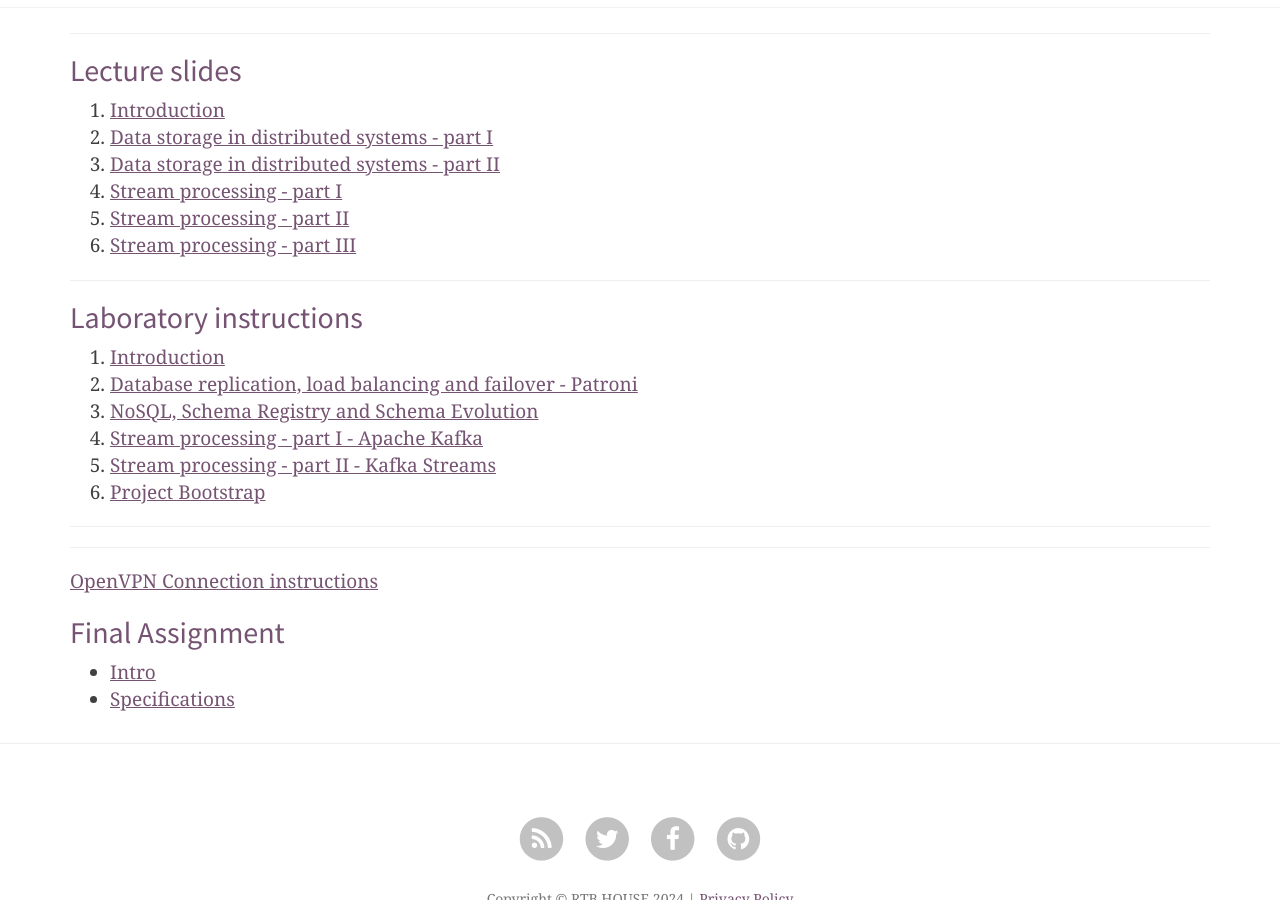
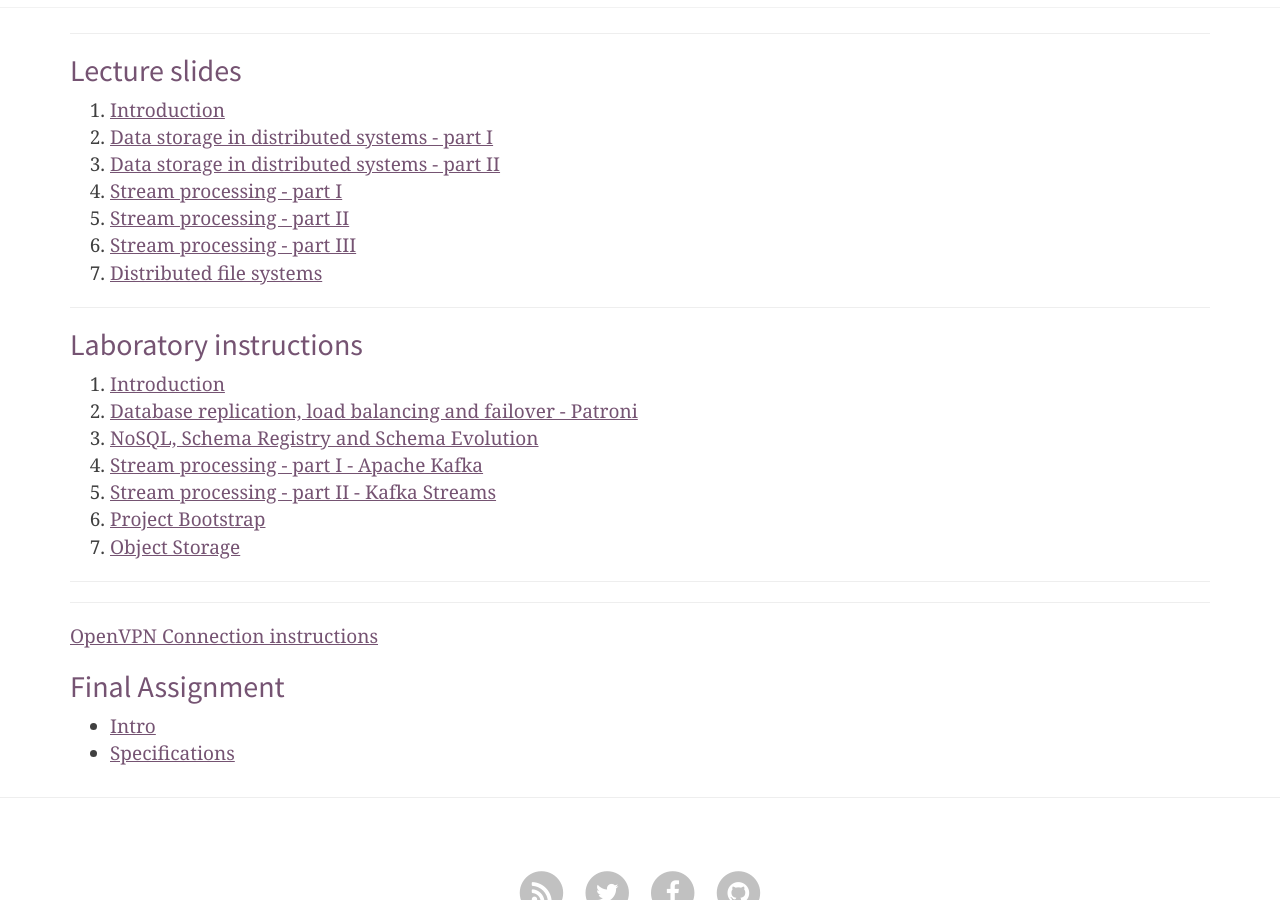
Before and after one commit to RTBHOUSE/mimuw-blog2024L, a Jekyll site: the page built from index.html, in a window 1280 px wide and 900 px high, scrolled down 768 px. Built offline with Jekyll 4.4.1, drawn with Linux system fonts in a browser that asks for light colours; nearby versions of some CDN libraries; the list of posts is cut into pages by our own code.

Commit message:
Distributed file systems

```diff
--- a/index.html
+++ b/index.html
@@ -34,6 +34,8 @@ image: "img/home-bg.jpg"
 		<li><a href="/slides/4.pdf">Stream processing - part I</a></li>
 		<li><a href="/slides/5.pdf">Stream processing - part II</a></li>
 		<li><a href="/slides/6.pdf">Stream processing - part III</a></li>
+		<li><a href="/slides/7.pdf">Distributed file systems</a></li>
+
 	</ol>
 </div>
 
@@ -62,6 +64,10 @@ image: "img/home-bg.jpg"
 		<li>
 			<a href="https://github.com/RTBHOUSE/mimuw-lab2024L/tree/main/lab06">Project Bootstrap</a>
 		</li>
+		<li>
+			<a href="https://github.com/RTBHOUSE/mimuw-lab2024L/tree/main/lab07">Object Storage</a>
+		</li>
+
 
 	</ol>
 
```
Also changed, not shown: 1 other file.
